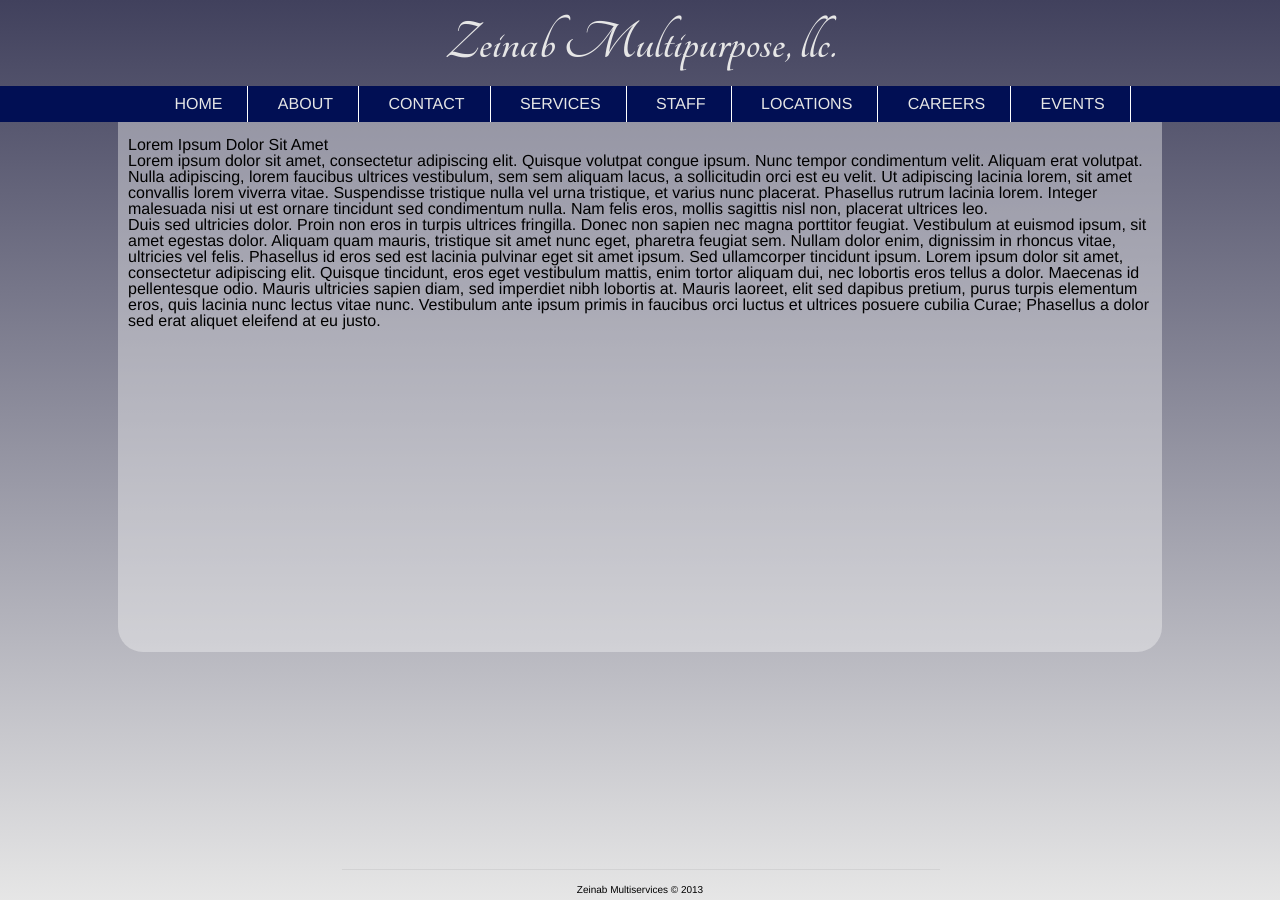
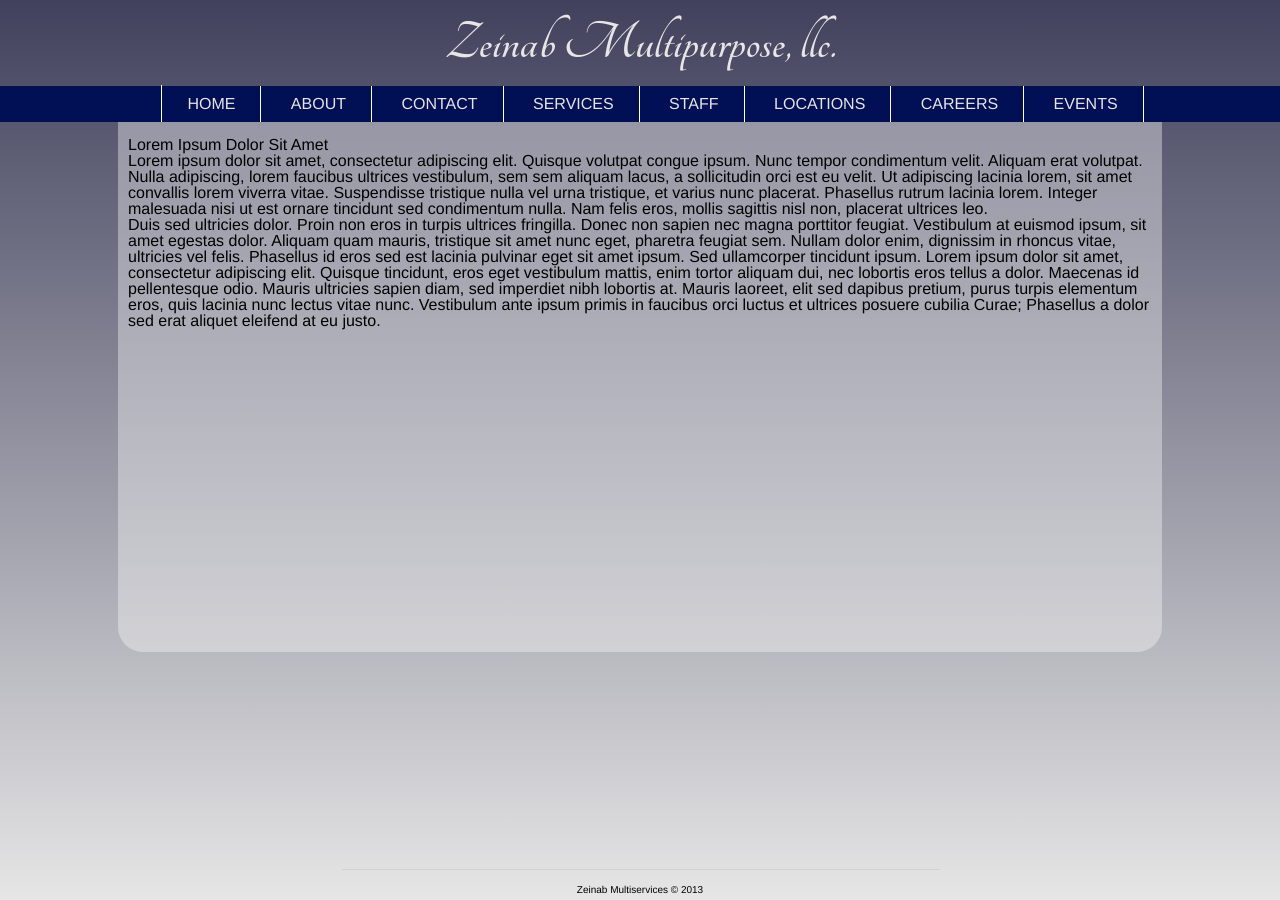
Before and after one commit to skyfaerie/zeinab, a Jekyll site: the page built from index.html, in a window 1280 px wide. Built offline with Jekyll 4.4.1, drawn with Linux system fonts in a browser that asks for light colours.

Commit message:
added nav leftmost border

```diff
--- a/_layouts/default.html
+++ b/_layouts/default.html
@@ -23,7 +23,6 @@
         </header>
 
         <nav>
-          <!-- <ul> -->
           <div><a href="#" id="first">HOME</a></div>
           <div><a href="about.html">ABOUT</a></div>
           <div><a href="contact.html">CONTACT</a></div>
@@ -32,7 +31,6 @@
           <div><a href="locations.html">LOCATIONS</a></div>
           <div><a href="careers.html">CAREERS</a></div>
           <div><a href="events.html">EVENTS</a></div>
-          <!-- </ul> -->
         </nav>
 
 
--- a/css/screen.css
+++ b/css/screen.css
@@ -139,17 +139,22 @@ nav div {
   border-right: 1px solid #fefefe;
 }
 /* line 76, ../_sass/screen.scss */
+nav #first {
+  padding: 10px 0px 10px 25px;
+  border-left: 1px solid #fefefe;
+}
+/* line 81, ../_sass/screen.scss */
 nav a {
   text-decoration: none;
   color: #e6e6e6;
 }
-/* line 81, ../_sass/screen.scss */
+/* line 86, ../_sass/screen.scss */
 nav :hover {
   background-color: #424f89;
   color: #fefefe;
 }
 
-/* line 87, ../_sass/screen.scss */
+/* line 94, ../_sass/screen.scss */
 main {
   background-color: rgba(244, 244, 244, 0.4);
   width: 80%;
```
Also changed, not shown: _sass/screen.scss (+7 -0 lines). Lines whose indentation alone changed are shown as unchanged.
